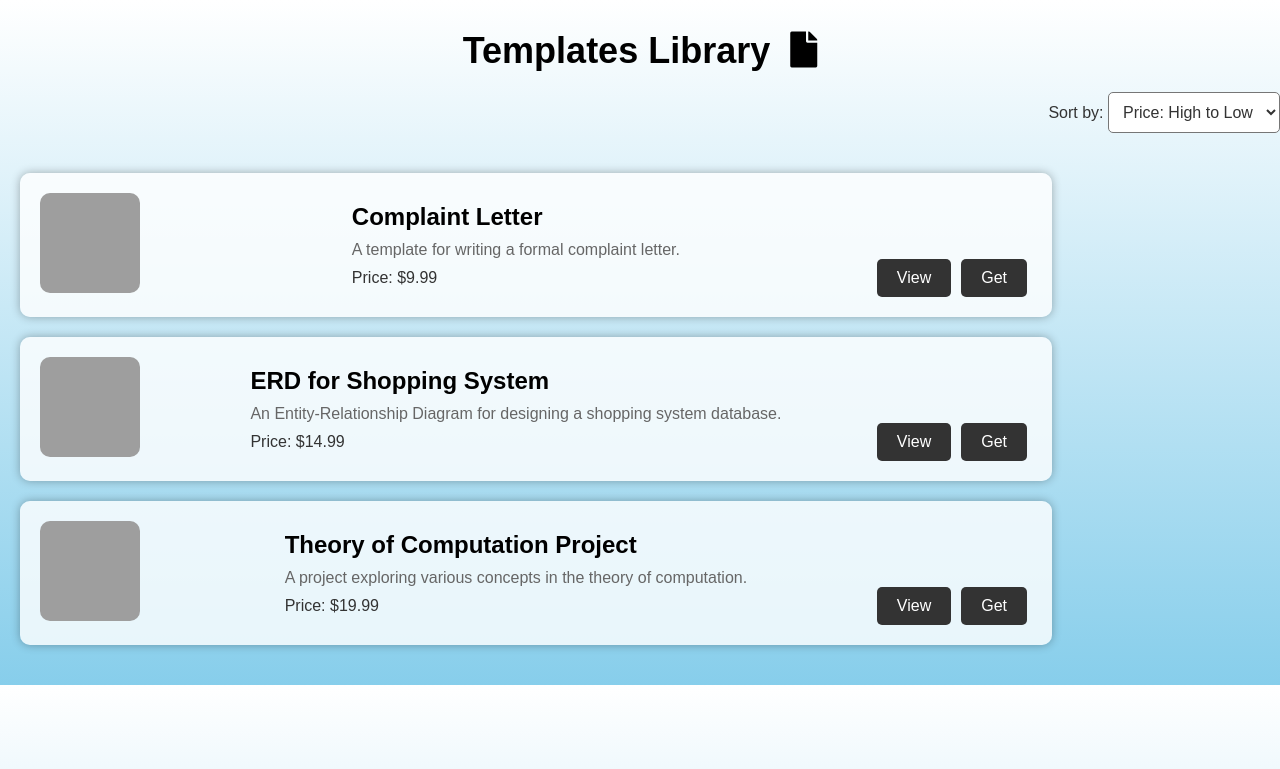
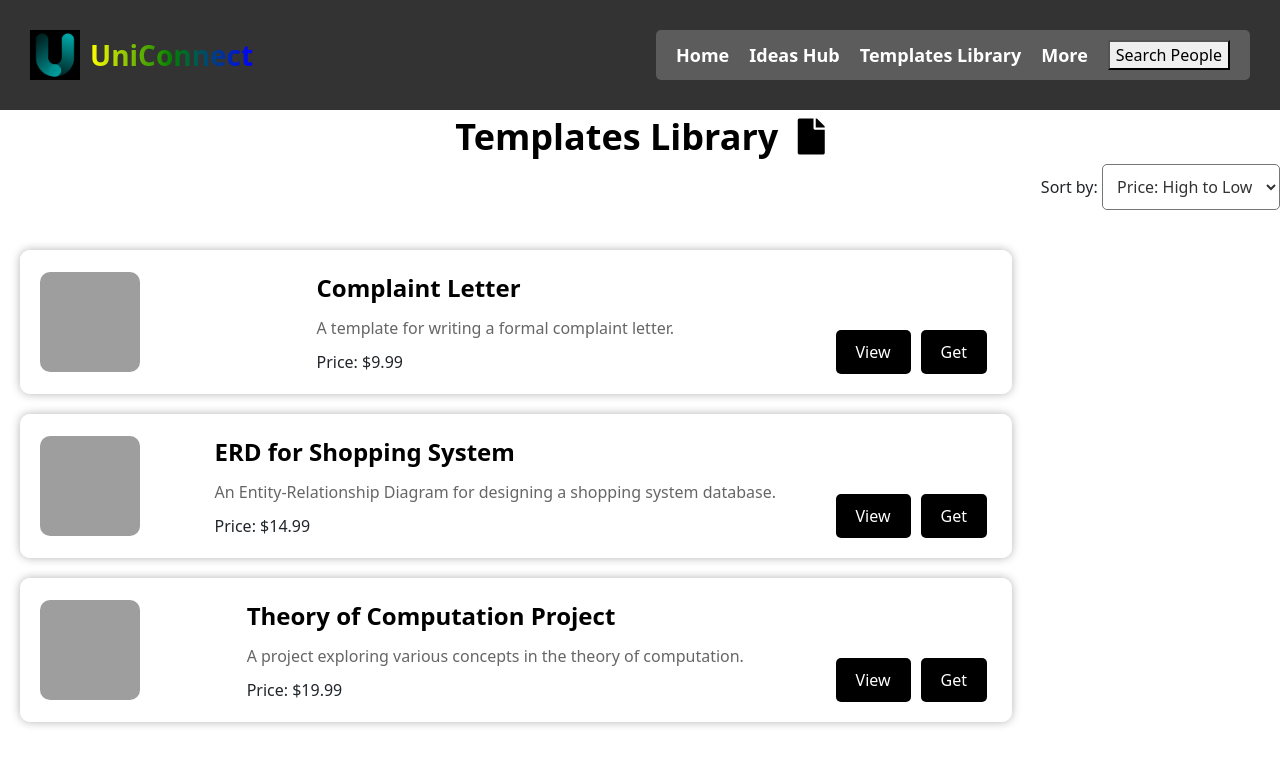
Before and after one commit to Shanjid188/UniConnect, a Django app: page /templatesLib/ in a window 1280 px wide. Shown: the top 769 px of the page. Run offline with Django 5.2, Linux system fonts and the light colour scheme; some libraries are stand-ins or nearby versions; grey boxes are pictures that could not be loaded.

Commit message:
problem at profile page due to adding css at base.html; and added the navbar at some pages

```diff
--- /dev/null
+++ b/static/css/ideasHub.css
@@ -0,0 +1,73 @@
+  bodyIdeas {
+    font-family: Arial, sans-serif;
+    margin: 0;
+    padding: 0;
+    background: linear-gradient(to bottom, #ffffff, #87ceeb); /* White-Blue gradient */
+  }
+  .title {
+    font-size: 36px;
+    font-weight: bold;
+    text-align: center;
+    margin-top: 30px;
+    margin-bottom: 20px;
+    color: black; /* Solid black color */
+  }
+  .idea-box {
+    background-color: #fff;
+    border-radius: 5px;
+    box-shadow: 0 0 10px rgba(0, 0, 0, 0.1);
+    padding: 20px;
+    margin: 0 auto 20px;
+    max-width: 600px;
+    display: flex;
+    align-items: center;
+    justify-content: space-between;
+    flex-direction: row; /* Changed to row */
+  }
+  .idea-title {
+    font-size: 26px;
+    font-weight: bold;
+    color: #333;
+    margin-bottom: 10px;
+  }
+  .idea-description {
+    color: #666;
+    margin-bottom: 20px;
+    background-color: rgba(255, 255, 0, 0.5); /* Transparent yellow container */
+    padding: 10px;
+    border-radius: 5px;
+  }
+  .action-buttons {
+    text-align: center;
+  }
+  .action-buttons a {
+    background-color: black; /* Black color for buttons */
+    color: #fff;
+    border: none;
+    padding: 10px 20px;
+    border-radius: 5px;
+    margin: 0 5px;
+    cursor: pointer;
+    text-decoration: none; /* Remove default underline */
+    display: inline-block;
+  }
+  .user-info {
+    display: flex;
+    align-items: center;
+    margin-bottom: 10px;
+    text-align: center;
+  }
+  .user-info img {
+    width: 40px;
+    height: 40px;
+    border-radius: 50%;
+    margin-right: 10px; /* Added margin */
+  }
+  .user-name {
+    font-weight: bold;
+    font-size: 18px; /* Adjusted font size */
+  }
+  .idea-image {
+    width: 150px; /* Adjusted width */
+    height: auto;
+  }
--- /dev/null
+++ b/static/css/templatesLib.css
@@ -0,0 +1,82 @@
+  template-body {
+    font-family: Arial, sans-serif;
+    margin: 0;
+    padding: 0;
+    background: linear-gradient(to bottom, #ffffff, #87CEEB); /* White, Sky Blue gradient */
+    color: #333; /* Text color */
+  }
+  .headerTemplate {
+    text-align: center;
+    font-size: 36px;
+    font-weight: bold;
+    margin-top: 0px;
+    margin-bottom: 0px;
+    color: black; /* Changed title color to solid black */
+  }
+  .icon {
+    margin-left: 10px;
+  }
+  .templates-container {
+    display: flex;
+    flex-direction: column;
+    align-items: flex-start;
+    padding: 20px;
+  }
+  .template-box {
+    background-color: rgba(255, 255, 255, 0.8);
+    border-radius: 10px;
+    box-shadow: 0 0 10px rgba(0, 0, 0, 0.3);
+    padding: 20px;
+    margin-bottom: 20px;
+    width: 80%; /* Adjusted width */
+    position: relative;
+    display: flex;
+    align-items: center;
+    justify-content: space-between; /* Aligns items evenly along the main axis */
+  }
+  .template-details {
+    margin-left: 20px;
+  }
+  .template-title {
+    font-size: 24px;
+    font-weight: bold;
+    color: black; /* Changed title color to solid black */
+    margin-bottom: 10px;
+  }
+  .template-description {
+    color: #666;
+    margin-bottom: 10px;
+  }
+  .action-buttons {
+    text-align: center;
+    margin-top: auto;
+    display: flex;
+    align-items: center; /* Aligns items vertically */
+  }
+  .action-buttons a {
+    background-color: #333;
+    color: #fff;
+    border: none;
+    padding: 10px 20px;
+    border-radius: 5px;
+    margin: 0 5px;
+    cursor: pointer;
+    text-decoration: none;
+    display: inline-block;
+  }
+  .vector-design img {
+    width: 100px;
+    height: 100px;
+    border-radius: 10px;
+  }
+  .filter-dropdown {
+    text-align: right;
+    margin-bottom: 20px;
+  }
+  .filter-dropdown select {
+    padding: 10px;
+    font-size: 16px;
+    border-radius: 5px;
+    background-color: #fff;
+    color: #333;
+  }
--- a/template/base/base.html
+++ b/template/base/base.html
@@ -7,7 +7,10 @@
     {% load static %}
     <link rel="stylesheet" href="{% static 'css/profile.css' %}">
     <link rel="stylesheet" href="{% static 'css/header.css' %}">
-
+    <link rel="stylesheet" href="{% static 'css/templatesLib.css' %}">
+    <link rel="stylesheet" href="https://cdnjs.cloudflare.com/ajax/libs/font-awesome/5.15.4/css/all.min.css">
+    <link rel="stylesheet" href="{% static 'css/ideasHub.css' %}">
+    <link href="https://maxcdn.bootstrapcdn.com/bootstrap/5.3.0/css/bootstrap.min.css" rel="stylesheet">
 
 </head>
 <body>
@@ -15,7 +18,6 @@
 
     <div>
     {% include "base/header.html" %}
-
     {% block content %}
 
     {% endblock %}
--- a/template/base/header.html
+++ b/template/base/header.html
@@ -9,10 +9,10 @@
         <div class="menu-item"><a class="anchor" href="{% url 'ideasHub'%}">Ideas Hub</a></div>
         <div class="menu-item"><a class="anchor" href="{% url 'templatesLib'%}">Templates Library</a></div>
         <div class="more-dropdown">
-            <div class="menu-item">
+         <!--   <div class="menu-item">
                 <img src="profile_icon.png" alt="Profile Icon">
 
-            </div>
+            </div>  -->
             <div class="more-dropdown-content">
                 <a href="{% url 'settings'%}" class=></a>
                 <a href="#" class=></a>
--- a/template/profile.html
+++ b/template/profile.html
@@ -27,9 +27,9 @@
     {% endif %}
       <a href="../uploadProject/" class="follow-button">Upload</a>
       <a href="#" class="view-templates-button">View Templates</a>
-    {% if user.is_authenticated %}
+  <!--  {% if user.is_authenticated %}
       <a href="{% url 'logout' %}" class="view-templates-button">Logout</a>
-    {% endif %}
+    {% endif %} -->
     </div>
   </div>
 </div>
--- a/template/templates library page.html
+++ b/template/templates library page.html
@@ -1,99 +1,13 @@
 
-<!DOCTYPE html>
-<html lang="en">
-<head>
-<meta charset="UTF-8">
-<meta name="viewport" content="width=device-width, initial-scale=1.0">
-<title>Templates Library</title>
+{% extends "base/base.html" %}
+
+{% load static %}
+{% block content %}
 <!-- Add Font Awesome CDN -->
-<link rel="stylesheet" href="https://cdnjs.cloudflare.com/ajax/libs/font-awesome/5.15.4/css/all.min.css">
-<style>
-  body {
-    font-family: Arial, sans-serif;
-    margin: 0;
-    padding: 0;
-    background: linear-gradient(to bottom, #ffffff, #87ceeb); /* White, Sky Blue gradient */
-    color: #333; /* Text color */
-  }
-  .header {
-    text-align: center;
-    font-size: 36px;
-    font-weight: bold;
-    margin-top: 30px;
-    margin-bottom: 20px;
-    color: black; /* Changed title color to solid black */
-  }
-  .icon {
-    margin-left: 10px;
-  }
-  .templates-container {
-    display: flex;
-    flex-direction: column;
-    align-items: flex-start;
-    padding: 20px;
-  }
-  .template-box {
-    background-color: rgba(255, 255, 255, 0.8);
-    border-radius: 10px;
-    box-shadow: 0 0 10px rgba(0, 0, 0, 0.3);
-    padding: 20px;
-    margin-bottom: 20px;
-    width: 80%; /* Adjusted width */
-    position: relative;
-    display: flex;
-    align-items: center;
-    justify-content: space-between; /* Aligns items evenly along the main axis */
-  }
-  .template-details {
-    margin-left: 20px;
-  }
-  .template-title {
-    font-size: 24px;
-    font-weight: bold;
-    color: black; /* Changed title color to solid black */
-    margin-bottom: 10px;
-  }
-  .template-description {
-    color: #666;
-    margin-bottom: 10px;
-  }
-  .action-buttons {
-    text-align: center;
-    margin-top: auto;
-    display: flex;
-    align-items: center; /* Aligns items vertically */
-  }
-  .action-buttons a {
-    background-color: #333;
-    color: #fff;
-    border: none;
-    padding: 10px 20px;
-    border-radius: 5px;
-    margin: 0 5px;
-    cursor: pointer;
-    text-decoration: none;
-    display: inline-block;
-  }
-  .vector-design img {
-    width: 100px;
-    height: 100px;
-    border-radius: 10px;
-  }
-  .filter-dropdown {
-    text-align: right;
-    margin-bottom: 20px;
-  }
-  .filter-dropdown select {
-    padding: 10px;
-    font-size: 16px;
-    border-radius: 5px;
-    background-color: #fff;
-    color: #333;
-  }
-</style>
-</head>
-<body>
-<div class="header">Templates Library <i class="fas fa-file icon"></i></div>
+
+<div class="template-body">
+
+<div class="headerTemplate">Templates Library <i class="fas fa-file icon"></i></div>
 
 <div class="filter-dropdown">
   <label for="sort-by">Sort by:</label>
@@ -207,5 +121,6 @@
   }
 </script>
 
-</body>
-</html>
+</div>
+
+{% endblock %}
```
Also changed, not shown: template/ideas hub.html (+12 -87 lines), db.sqlite3.
